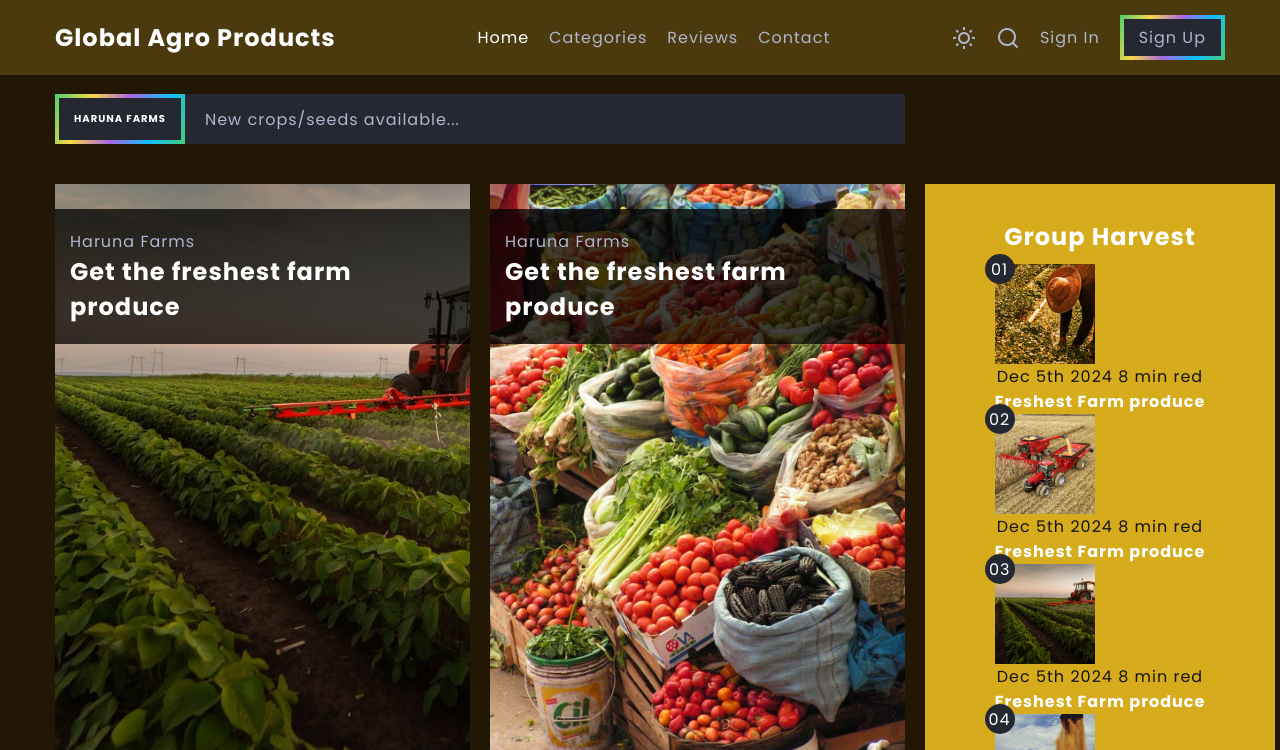
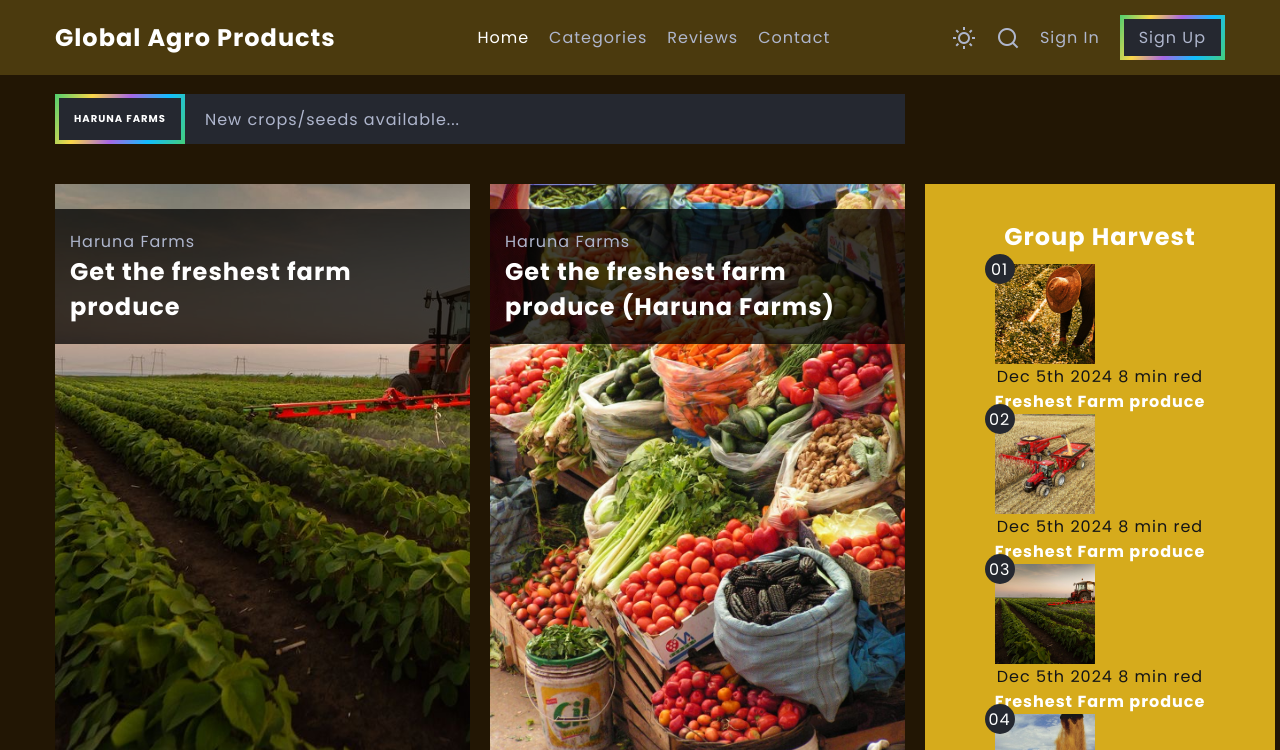
Before and after one commit to Sammy11999/shekinah.com, a plain HTML site: page index.html in a window 1280 px wide. Shown: the top 750 px of the page. Drawn offline with nearby package versions, Linux system fonts and the light colour scheme.

Commit message:
update index text

```diff
--- a/index.html
+++ b/index.html
@@ -131,7 +131,7 @@
                     <div class="article-data">
                         <span>Haruna Farms</span>
                     </div>
-                    <h3 class="title article-title">Get the freshest farm produce</h3>
+                    <h3 class="title article-title">Get the freshest farm produce (Haruna Farms) </h3>
                 </div>
 
                 </a>
```
